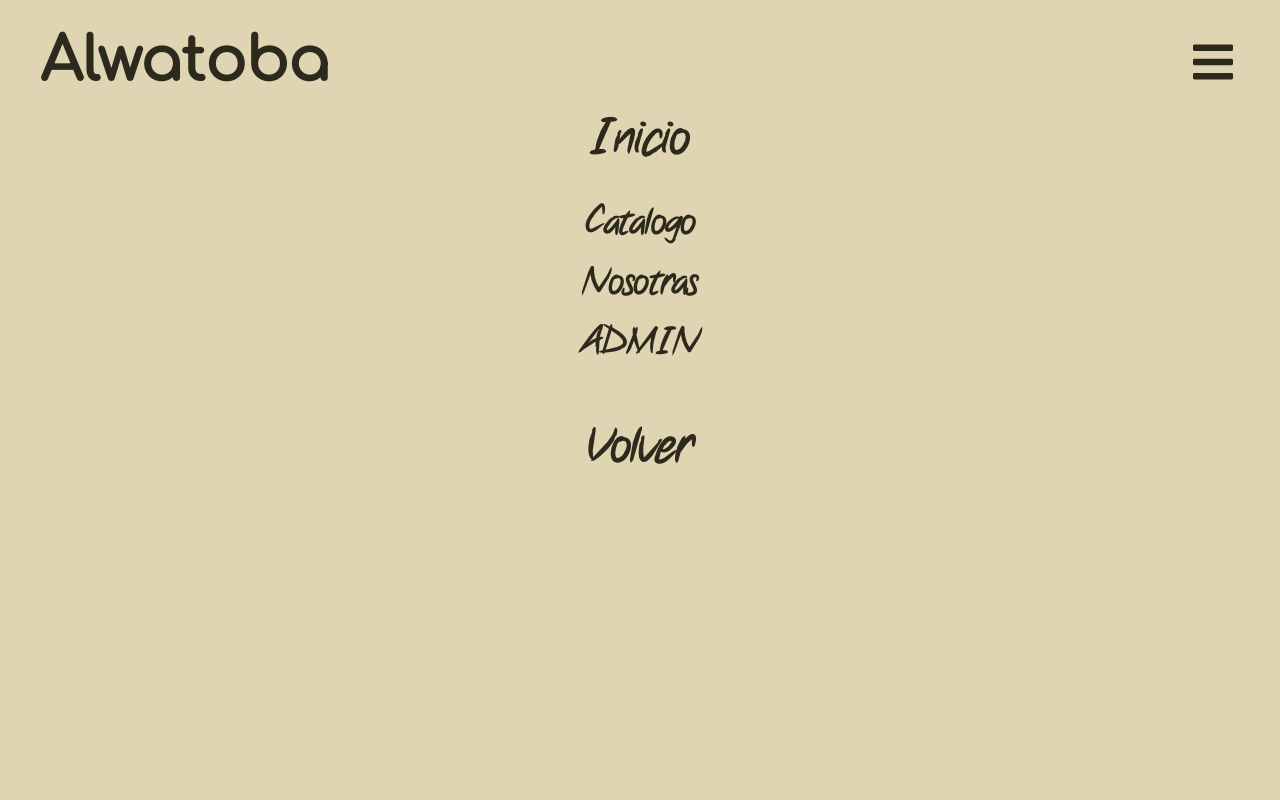
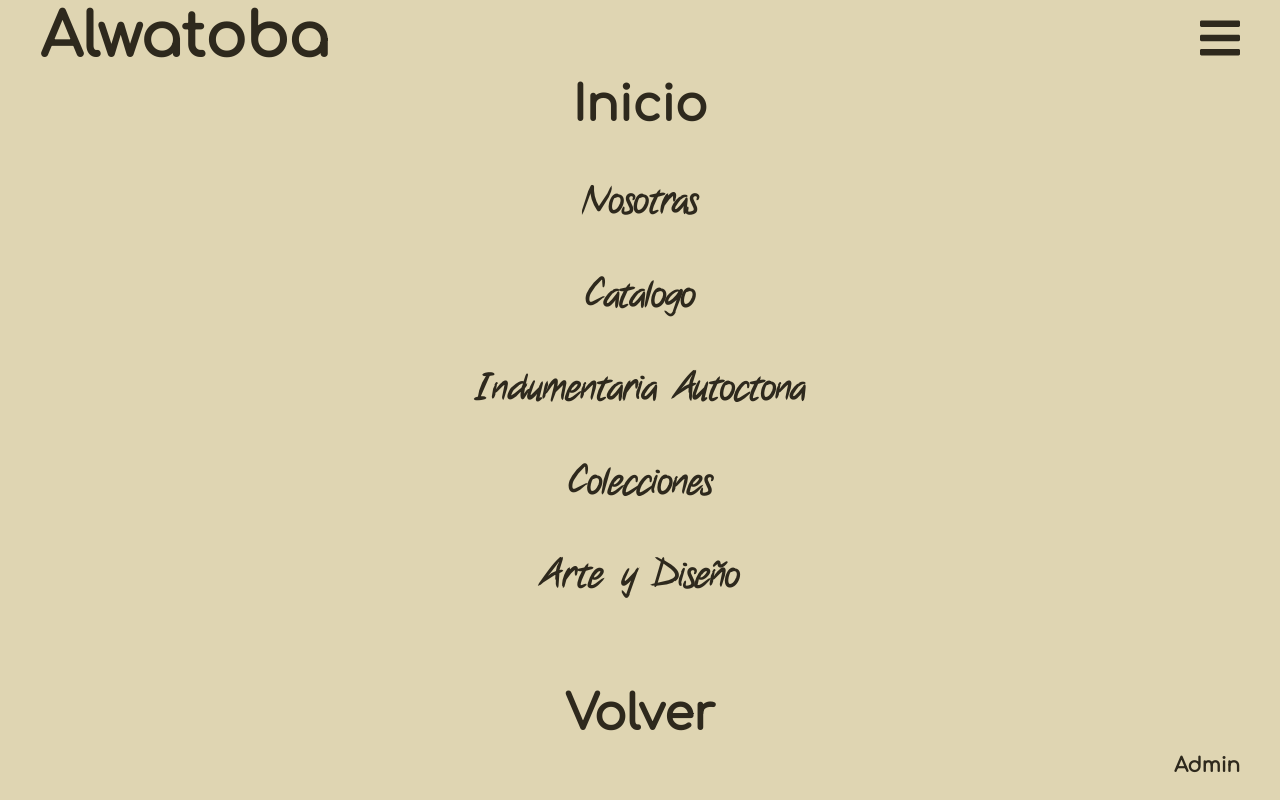
Before and after one commit to GermanGab1781/Alwatoba, a React (Create React App) app: page /Product in a window 1280 px wide. Both pictures are taken after a click on the button 1200 px from the left and 32 px from the top of the page. Shown: the top 800 px of the page. Built offline with nearby package versions, Linux system fonts and the light colour scheme; no server answers.

Commit message:
Navbar,Home and Blog page style changes

```diff
--- a/src/components/Navbar.jsx
+++ b/src/components/Navbar.jsx
@@ -6,25 +6,32 @@ export default function Navbar(){
   const [navButton, setNavButton] = useState(true);
   return (
     <motion.div className={navButton
-      ?"bg-slate-50 grid grid-rows-1 grid-cols-9 content-center fixed z-50 w-screen h-10 sm:p-8 sm:pt-8 p-10 transition-all ease-in-out duration-1000 delay-75"
-      :"custom-BgColorMain custom-Color4 grid grid-rows-1 grid-cols-9 content-center fixed z-50 w-screen h-screen sm:p-8 sm:pt-8 p-10 transition-all ease-in-out duration-1000"}
+      ?"flex flex-col bg-slate-50 fixed z-50 w-screen md:h-10 h-10 md:py-10 py-6 place-content-center transition-all ease-in-out duration-1000 delay-75"
+      :"flex flex-col custom-BgColorMain custom-Color4 fixed z-50 w-screen h-screen md:py-2 place-content-center  transition-all ease-in-out duration-1000"}
     animate={{opacity:1}} exit={{opacity:0}}>
-
-      {/* img Brand */}
-      <NavLink onClick={()=>setNavButton(true)} className="sm:col-start-1 sm:col-end-2 sm:ml-2 ml-5 row-start-0 row-end-1 col-start-1 col-span-3 text-center transition-all delay-75" to="/Alwatoba"><span className="sm:h-full sm:w-full w-1/2 h-full font-bold sm:text-6xl text-3xl m-auto font-comfortaa" >Alwatoba</span></NavLink>
-      {/* Nav Opener */}
-        <button onClick={()=>setNavButton(!navButton)} className="row-start-0 sm:col-start-9 col-start-8 hover:text-slate-600 sm:ml-10 ml-4  transition-all delay-75 px-10 "><FaBars className="sm:w-10 sm:h-12 h-10 w-8" /></button>
+      <div className='flex flex-row place-content-between md:px-10 px-5 absolute top-2 w-screen'>
+        {/* img Brand */}
+        <NavLink onClick={()=>setNavButton(true)} className=" text-center transition-all delay-75" to="/Alwatoba"><span className="sm:h-full sm:w-full w-1/2 h-full font-bold sm:text-6xl text-3xl m-auto font-comfortaa" >Alwatoba</span></NavLink>
+        {/* Nav Opener */}
+        <button onClick={()=>setNavButton(!navButton)} className=" hover:text-slate-600 transition-all delay-75 "><FaBars className="sm:w-10 sm:h-12 h-10 w-8"/></button>
+      </div>
       {/* Nav Items */}
       <div className={navButton
-        ?"invisible flex flex-col col-start-2 col-end-9 lg:gap-y-5 sm:gap-y-4 sm:mt-6 mt-5 gap-y-5 sm:whitespace-nowrap text-center  opacity-0 lg:text-4xl text-2xl sm:font-semibold font-bold transition-all ease-in-out duration-500 font-notethis"
-        :"visible flex flex-col col-start-2 col-end-9 lg:gap-y-5 sm:gap-y-4 sm:mt-6 mt-5 gap-y-5 sm:whitespace-nowrap text-center opacity-100 lg:text-4xl text-2xl sm:font-semibold font-bold transition-all ease-in-out duration-500 delay-500 font-notethis"
+        ?"invisible flex flex-col mt-5 h-screen place-content-evenly sm:whitespace-nowrap text-center opacity-0 lg:text-4xl text-3xl sm:font-semibold font-bold transition-all ease-in-out duration-500 font-notethis"
+        :"visible flex flex-col mt-5 h-screen place-content-evenly sm:whitespace-nowrap text-center opacity-100 lg:text-4xl text-3xl sm:font-semibold font-bold transition-all ease-in-out duration-500 delay-500 font-notethis"
       }>
-        <NavLink className="text-center cursor-pointer md:text-5xl text-3xl custom-Color4 hover:scale-110 hover:font-bold transition-all delay-75 mb-5" to="/Alwatoba" onClick={()=>setNavButton(!navButton)}>Inicio</NavLink>
+        <>
+        <NavLink className="text-center cursor-pointer md:text-5xl text-4xl custom-Color4 hover:font-bold transition-all delay-75 font-comfortaa" to="/Alwatoba" onClick={()=>setNavButton(!navButton)}>Inicio</NavLink>
+        <NavLink className="hover:text-slate-50 transition-all delay-75" to="/Blogs" onClick={()=>setNavButton(!navButton)}>Nosotras</NavLink>
         <NavLink className="hover:text-slate-50 transition-all delay-75" to="/Catalog/All" onClick={()=>setNavButton(!navButton)}>Catalogo</NavLink>
-        <NavLink className="hover:text-slate-50 transition-all delay-75" to="/Blogs" onClick={()=>setNavButton(!navButton)}>Nosotras</NavLink>
-        <NavLink className="hover:text-slate-50 transition-all delay-75" to="/login" onClick={()=>setNavButton(!navButton)}>ADMIN</NavLink>
-        <span className="text-center cursor-pointer md:text-5xl text-4xl custom-Color4 hover:scale-125 hover:font-bold transition-all delay-75 mt-10" onClick={()=>setNavButton(!navButton)}>Volver</span>
+        <NavLink className="hover:text-slate-50 transition-all delay-75" to="/Catalog/Autoctona/all" onClick={()=>setNavButton(!navButton)}>Indumentaria Autoctona</NavLink>
+        <NavLink className="hover:text-slate-50 transition-all delay-75" to="/Catalog/Colecciones/all" onClick={()=>setNavButton(!navButton)}>Colecciones</NavLink>
+        <NavLink className="hover:text-slate-50 transition-all delay-75" to="/Catalog/ArteYDisenio/all" onClick={()=>setNavButton(!navButton)}>Arte y Diseño</NavLink>
+        <span className="text-center cursor-pointer md:text-5xl text-4xl custom-Color4 hover:font-bold transition-all delay-75 mt-10 font-comfortaa" onClick={()=>setNavButton(!navButton)}>Volver</span>
+        </>
+        <NavLink className="hover:text-slate-50 text-xl absolute right-10 bottom-5 transition-all delay-75 font-comfortaa" to="/login" onClick={()=>setNavButton(!navButton)}>Admin</NavLink>
       </div>
+
     </motion.div>
   )
 }
--- a/src/pages/Blogs.jsx
+++ b/src/pages/Blogs.jsx
@@ -7,7 +7,7 @@ export default function Blogs() {
     window.scrollTo(0, 0);
   },[])
   return (
-    <motion.div className="grid pt-24 custom-Color3">
+    <motion.div className="grid py-24 custom-Color3 custom-BgColor4">
       {/* Titulo */}
       <span className="row-start-1 text-center text-6xl font-bold pb-4 font-notethis custom-ColorMain">HISTORIA</span>
       <div className="flex flex-col  gap-y-3 relative row-start-2 md:mx-20 mx-10 h-fit p-4 my-1 font-notethis md:text-3xl text-xl">
@@ -56,7 +56,8 @@ export default function Blogs() {
         <span>
           <span className="ml-3 font-bold custom-ColorMain">Nuestro propósito</span> es transmitir los valores en los que crecimos, la naturaleza y la cultura de nuestra provincia. Las ricas vivencias de nuestra crianza, que determinaron las mujeres en que nos transformamos.
         </span>
-        <NavLink className="text-center text-5xl custom-Color4 hover:scale-110 hover:font-bold transition-all delay-75" to="/Alwatoba">Volver</NavLink>
+        <NavLink className="mt-16 text-center text-5xl custom-ColorMain hover:font-bold transition-all font-comfortaa" to="/Alwatoba">Volver a inicio</NavLink>
+        <NavLink className="mt-10 text-center text-5xl custom-ColorMain hover:font-bold transition-all font-comfortaa" to="/Catalog/all">Ver Catálogo</NavLink>
       </div>
     </motion.div>
   )
--- a/src/pages/Home.jsx
+++ b/src/pages/Home.jsx
@@ -5,14 +5,14 @@ import ReactPlayer from 'react-player'
 import { NavLink } from 'react-router-dom'
 import { useEffect } from 'react';
 export default function Home() {
-  const imagesUrls = [{original:require("../media/GaleriaEj/Galeria1.jpg"),alt:"ImagenPrueba1",originalClass:"xl:w-96 xl:h-96 sm:w-64 w-48 h-48 cursor-default"},
-                      {original:require("../media/GaleriaEj/Galeria2.jpg"),alt:"ImagenPrueba2",originalClass:"xl:w-96 xl:h-96 sm:w-64 w-48 h-48 cursor-default"},
-                      {original:require("../media/GaleriaEj/Galeria4.jpg"),alt:"ImagenPrueba4",originalClass:"xl:w-96 xl:h-96 sm:w-64 w-48 h-48 cursor-default"},
-                      {original:require("../media/GaleriaEj/Galeria5.jpg"),alt:"ImagenPrueba5",originalClass:"xl:w-96 xl:h-96 sm:w-64 w-48 h-48 cursor-default"},
-                      {original:require("../media/GaleriaEj/Galeria6.jpg"),alt:"ImagenPrueba6",originalClass:"xl:w-96 xl:h-96 sm:w-64 w-48 h-48 cursor-default"}
+  const imagesUrls = [{original:require("../media/GaleriaEj/Galeria1.jpg"),alt:"ImagenCollage1",originalClass:"xl:w-96 xl:h-96 sm:w-64 w-48 h-48 cursor-default"},
+                      {original:require("../media/GaleriaEj/Galeria2.jpg"),alt:"ImagenCollage2",originalClass:"xl:w-96 xl:h-96 sm:w-64 w-48 h-48 cursor-default"},
+                      {original:require("../media/GaleriaEj/Galeria4.jpg"),alt:"ImagenCollage4",originalClass:"xl:w-96 xl:h-96 sm:w-64 w-48 h-48 cursor-default"},
+                      {original:require("../media/GaleriaEj/Galeria5.jpg"),alt:"ImagenCollage5",originalClass:"xl:w-96 xl:h-96 sm:w-64 w-48 h-48 cursor-default"},
+                      {original:require("../media/GaleriaEj/Galeria6.jpg"),alt:"ImagenCollage6",originalClass:"xl:w-96 xl:h-96 sm:w-64 w-48 h-48 cursor-default"}
   ]
   useEffect(() => {
-    //window.scrollTo(0, 0);
+    window.scrollTo(0, 0);
   },[])
   return (
     <motion.div className="grid bg-slate-100 md:gap-y-4 gap-y-5 md:pt-15 pt-20 place-items-center" initial={{opacity:0}} animate={{opacity:1}} exit={{opacity:0}}>
@@ -22,10 +22,10 @@ export default function Home() {
           <span className="font-bold pb-4 pt-1 xl:text-8xl text-6xl font-comfortaa">Alwatoba</span>
           <span className="font-semibold pt-2 xl:text-2xl text-1xl custom-ColorMain font-notethis">Quienes somos y que nos inspira</span>
             <ReactPlayer width='60vw' height='27vw' url='www.youtube.com/watch?v=cFPkypL_ap8'/>
-          <NavLink className="mt-2 text-center md:text-3xl text-2xl custom-Color4 hover:font-bold font-notethis transition-all delay-75 " to="/Blogs">Leer más</NavLink>
+          <NavLink className="mt-2 text-center md:text-3xl text-2xl custom-Color4 hover:font-bold font-comfortaa transition-all delay-75 " to="/Blogs">Leer más</NavLink>
         </div>
       {/* Collage fotos */}
-      <div className='row-start-2 custom-BgColor4 w-full text-center py-10 my-10'>
+      <div className='row-start-2 custom-BgColor4 w-full text-center py-16 my-10'>
         <span className="xl:text-8xl md:text-7xl sm:text-6xl text-5xl custom-ColorMain text-center font-comfortaa">Indumentaria</span>
         <div className='flex flex-row place-content-center mt-5 lg:gap-x-7 xl:gap-x-10 2xl:gap-x-32 gap-x-2'>
 
@@ -40,7 +40,7 @@ export default function Home() {
           </div>
 
           <div className='my-auto shadow-lg shadow-black border custom-BorderColorMain border-x-0'>
-            <ReactImageGallery className='' items={imagesUrls} showFullscreenButton={false} showNav={false} showPlayButton={false} autoPlay={true}/>
+            <ReactImageGallery items={imagesUrls} showFullscreenButton={false} showNav={false} showPlayButton={false} autoPlay={true}/>
           </div>
 
           <div className=''>
```
